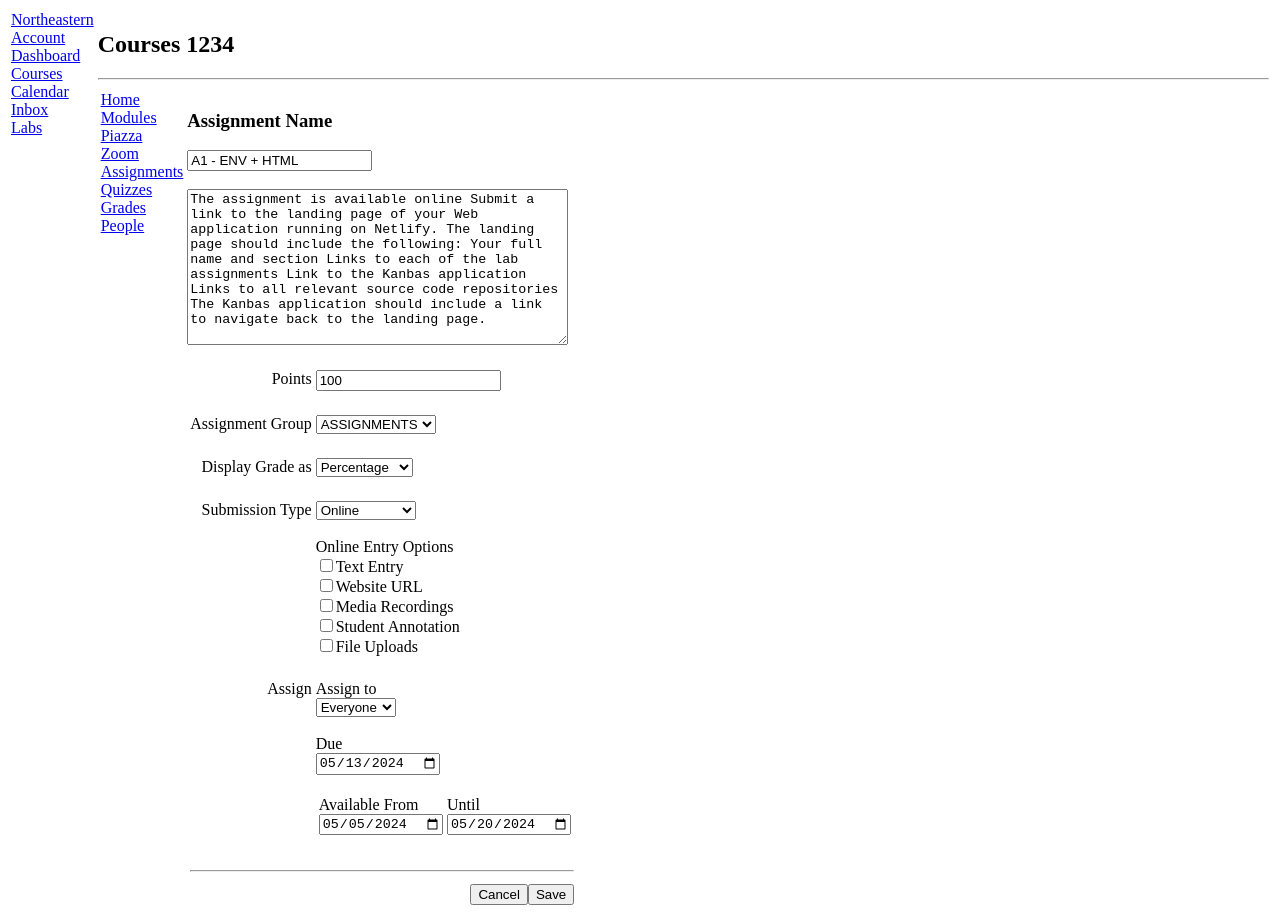
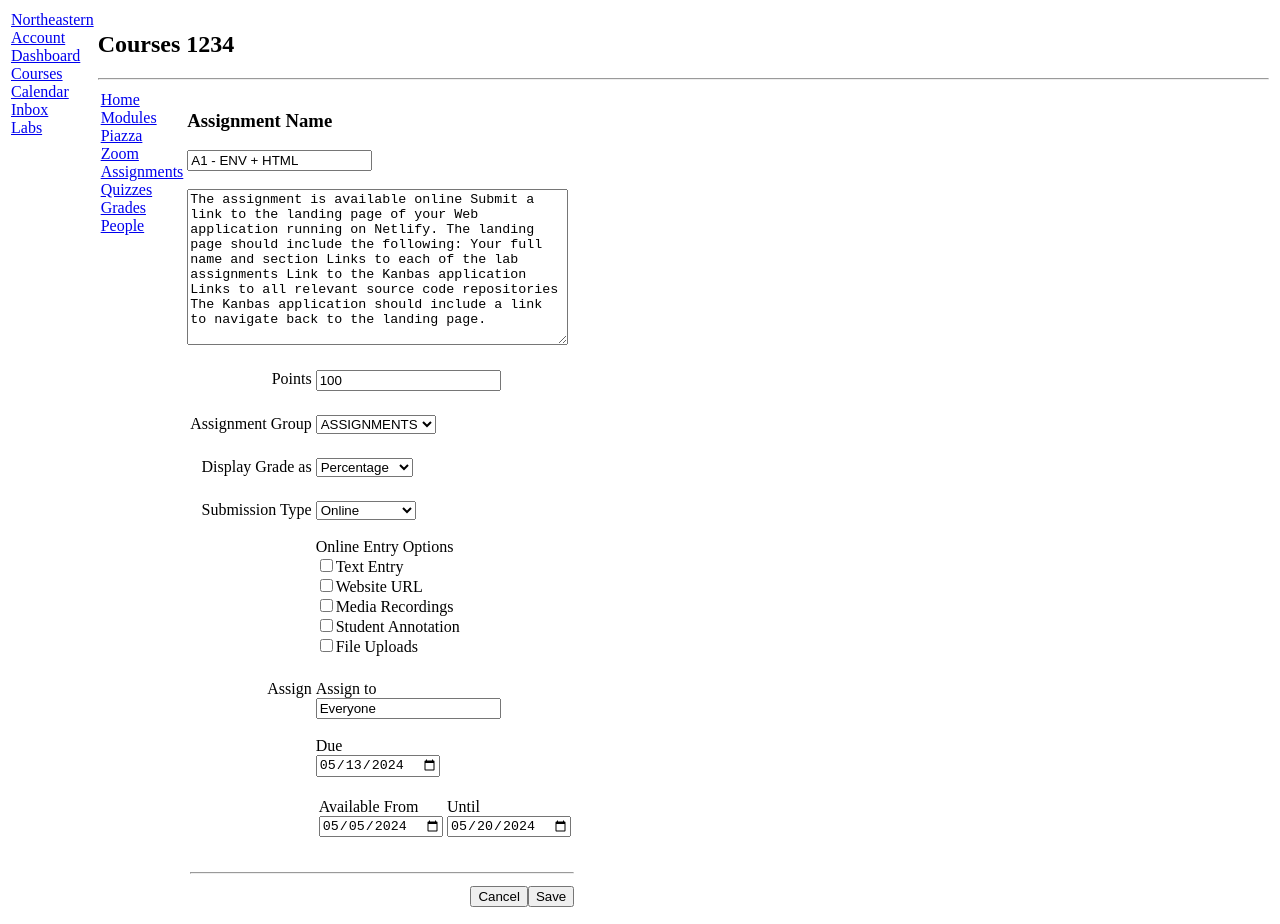
Before and after one commit to eunjinlee23/kambaz-next-js, a Next.js app: page /Courses/1234/Assignments/123 in a window 1280 px wide. Built offline with nearby package versions, Linux system fonts and the light colour scheme.

Commit message:
change assign to dropdown to input text

```diff
--- a/app/(Kambaz)/Courses/[cid]/Assignments/[aid]/page.tsx
+++ b/app/(Kambaz)/Courses/[cid]/Assignments/[aid]/page.tsx
@@ -90,11 +90,7 @@ export default function AssignmentEditor() {
                     </td>
                     <td>
                         <label htmlFor="wd-assign-to">Assign to</label> <br />
-                        <select id="wd-assign-to">
-                            <option value="EVERYONE" selected>Everyone</option>
-                            <option value="JohnDoe">John Doe</option>
-                            <option value="JaneDoe">Jane Doe</option>
-                        </select> <br />
+                        <input id="wd-assign-to" defaultValue="Everyone" /> <br />
                         <br />
 
                         <label htmlFor="wd-due-date">Due</label> <br />
```
